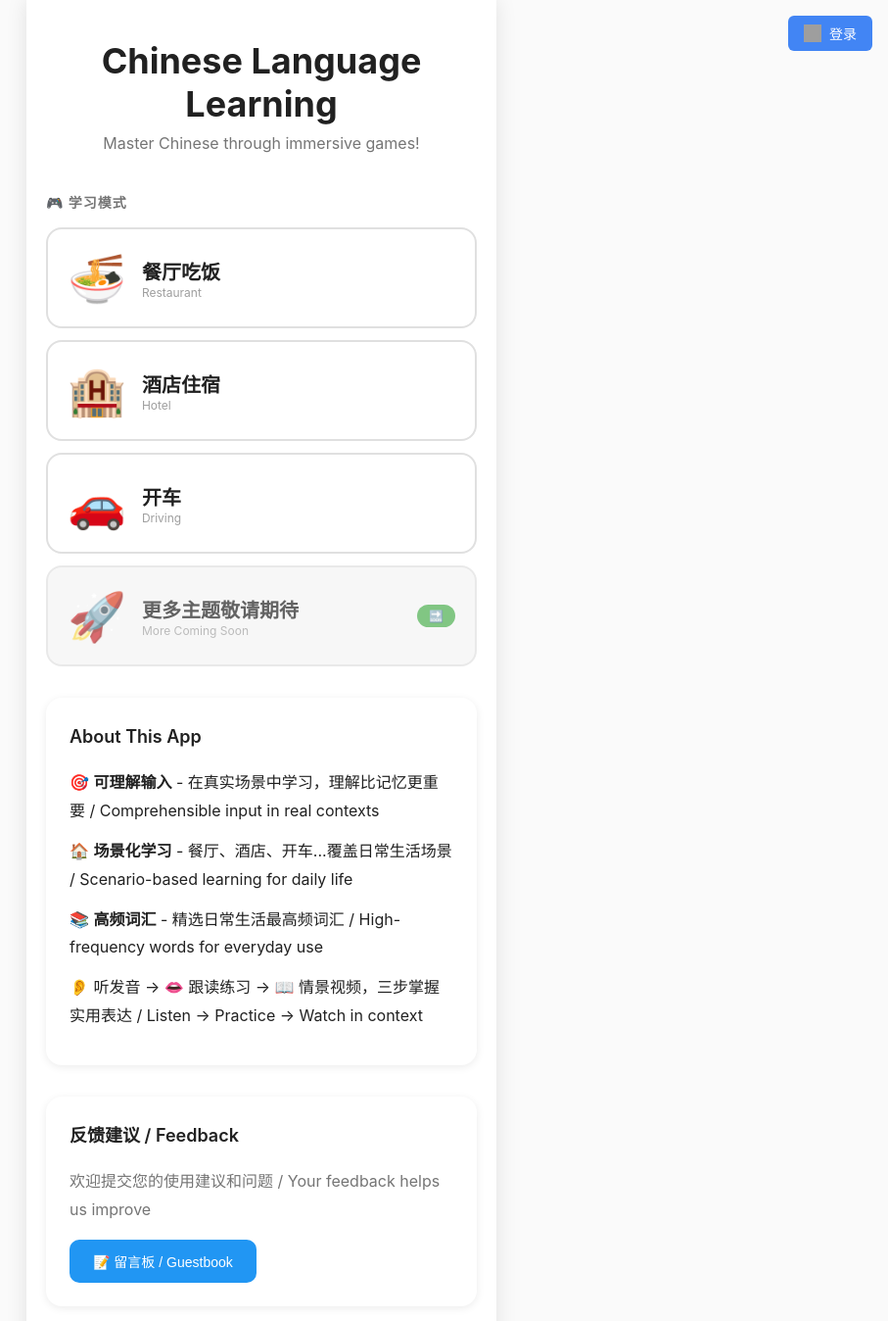
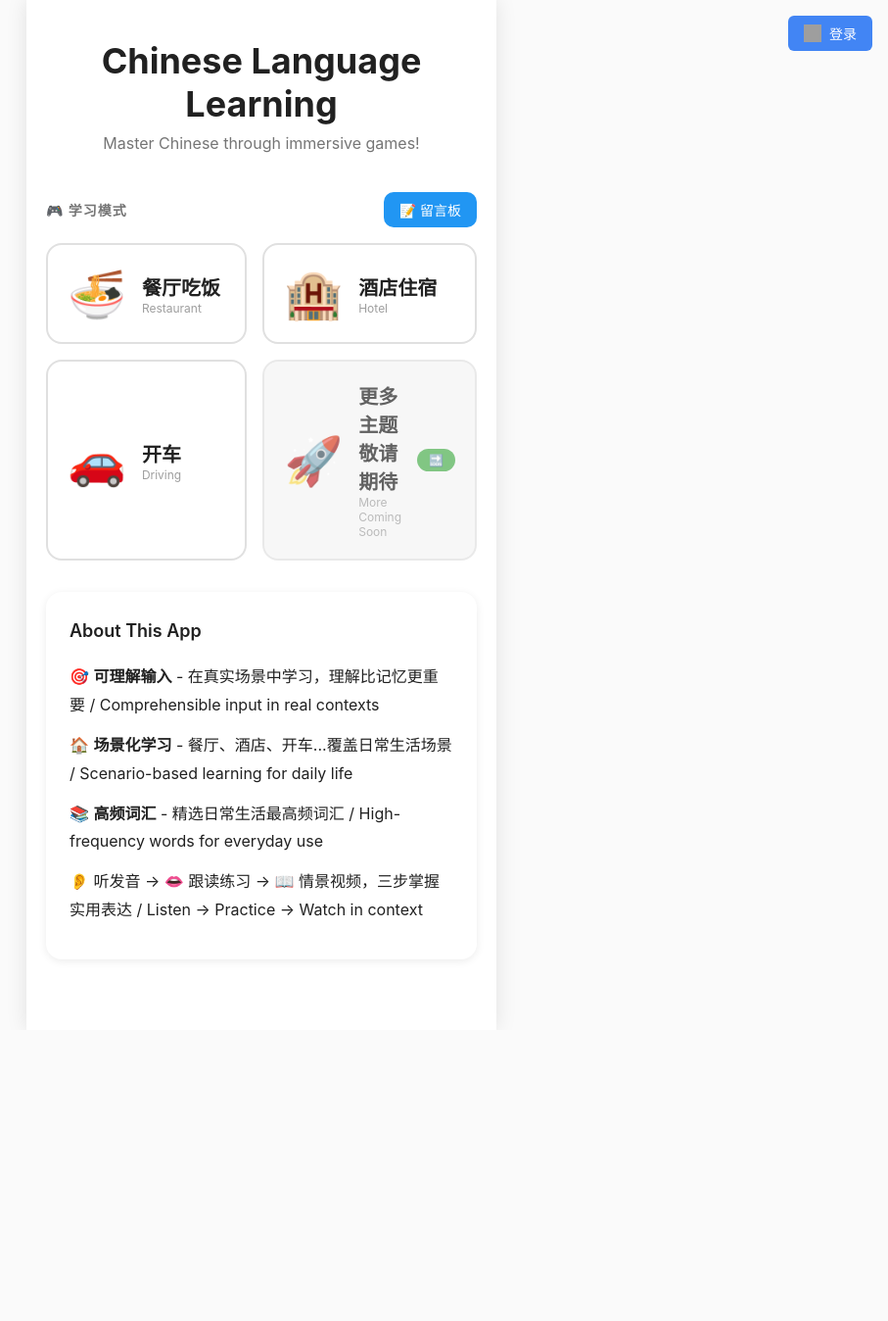
Before and after one commit to ruthoo5613/hanzimatch, a React (Vite) app: page / in a window 1280 px wide. Shown: the top 1348 px of the page at 98% size, without its empty margins (373-1280 px from the left). After the commit the page ends 1051 px from the top, so only its background shows below. Built offline with nearby package versions, Linux system fonts and the light colour scheme; no server answers; grey boxes are pictures that could not be loaded.

Commit message:
fix: move guestbook button to top right, layout themes in 2 columns

```diff
--- a/src/components/Home.tsx
+++ b/src/components/Home.tsx
@@ -105,8 +105,25 @@ export function Home() {
 
       {/* 学习模式入口 */}
       <div className="themes-section">
-        <h2 className="themes-title">🎮 学习模式</h2>
-        <div className="themes-list">
+        <div style={{ display: 'flex', justifyContent: 'space-between', alignItems: 'center', marginBottom: 16 }}>
+          <h2 className="themes-title" style={{ margin: 0 }}>🎮 学习模式</h2>
+          <button
+            onClick={() => setPhase('guestbook')}
+            style={{
+              display: 'inline-block',
+              padding: '8px 16px',
+              background: '#2196F3',
+              color: 'white',
+              border: 'none',
+              borderRadius: 10,
+              fontSize: 14,
+              cursor: 'pointer',
+            }}
+          >
+            📝 留言板
+          </button>
+        </div>
+        <div className="themes-list" style={{ display: 'grid', gridTemplateColumns: '1fr 1fr', gap: 16 }}>
           {themes.map((theme) => {
             const unlocked = isThemeUnlocked(theme.id);
             const completed = isThemeCompleted(theme.id);
@@ -149,29 +166,6 @@ export function Home() {
           <p style={{ marginBottom: 12 }}>👂 听发音 → 👄 跟读练习 → 📖 情景视频，三步掌握实用表达 / Listen → Practice → Watch in context</p>
         </div>
       </div>
-
-      {/* 用户留言板块 */}
-      <div className="themes-section" style={{ marginTop: 32 }}>
-        <div className="card" style={{ textAlign: 'left', lineHeight: 1.8, padding: 24 }}>
-          <div style={{ fontSize: 18, fontWeight: 600, marginBottom: 16 }}>反馈建议 / Feedback</div>
-          <p style={{ marginBottom: 16, color: '#757575' }}>欢迎提交您的使用建议和问题 / Your feedback helps us improve</p>
-          <button
-            onClick={() => setPhase('guestbook')}
-            style={{
-              display: 'inline-block',
-              padding: '12px 24px',
-              background: '#2196F3',
-              color: 'white',
-              border: 'none',
-              borderRadius: 10,
-              fontSize: 14,
-              cursor: 'pointer',
-            }}
-          >
-            📝 留言板 / Guestbook
-          </button>
-        </div>
-      </div>
     </div>
   );
 }
```
